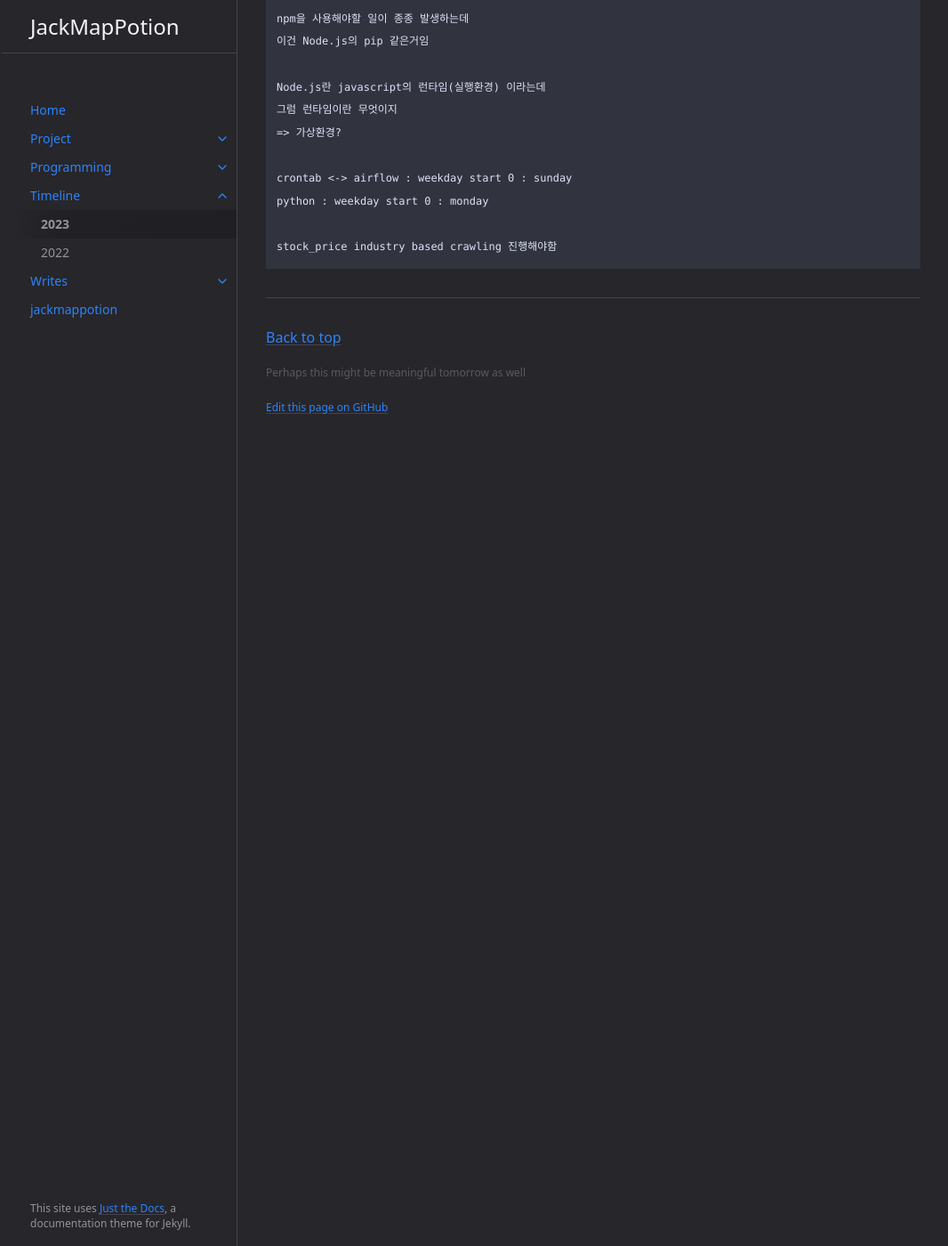
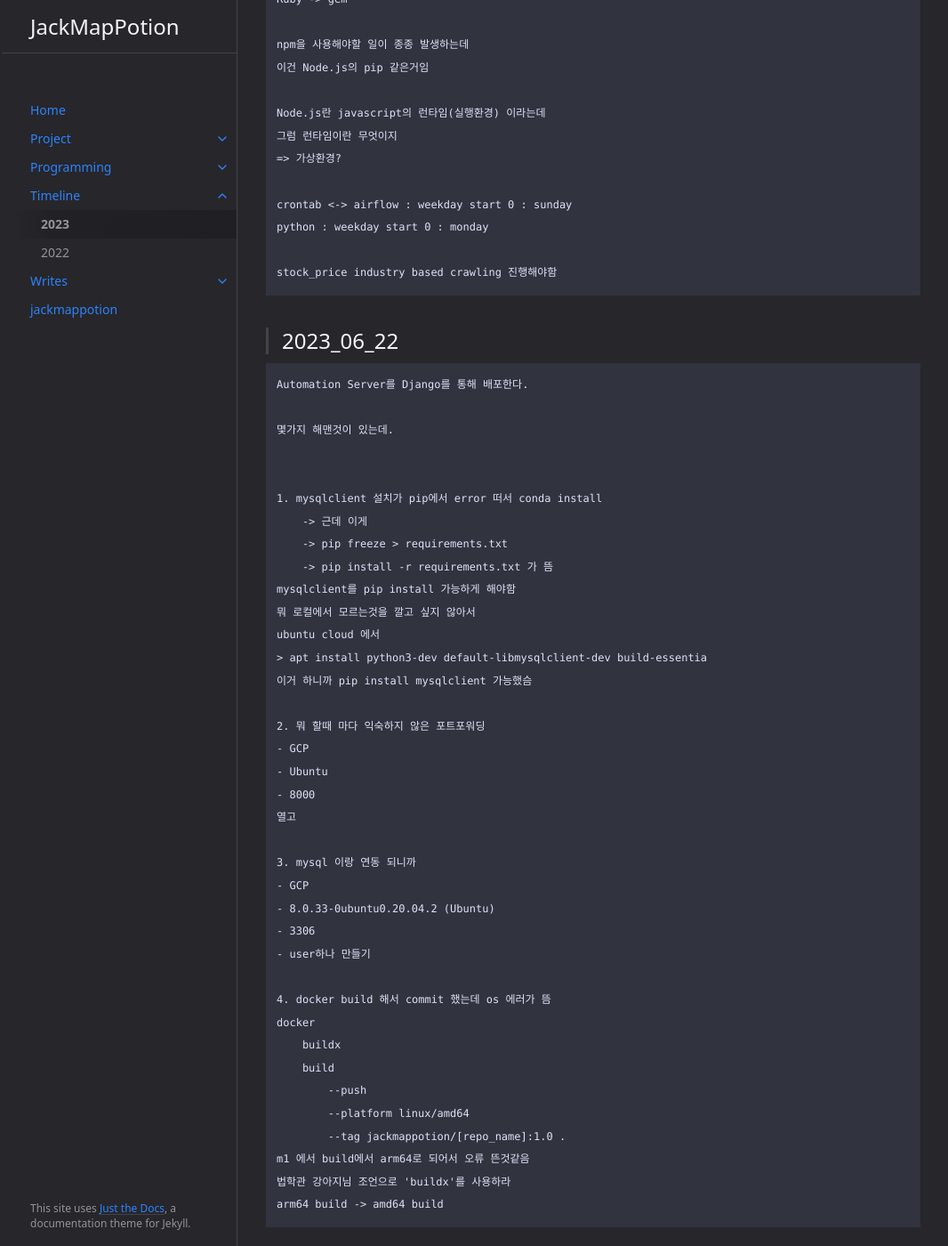
Before and after one commit to jackmappotion/jackmappotion.github.io, a Jekyll site: the page built from docs/timeline/2023.md, in a window 1280 px wide and 1400 px high, scrolled down 3196 px. Shown: the whole window at 89% size, without its empty margins (105-1171 px from the left). Built offline with Jekyll 4.4.1, drawn with Linux system fonts in a browser that asks for light colours.

Commit message:
:heavy_plus_sign: Add docker-release experience

````diff
--- a/docs/timeline/2023.md
+++ b/docs/timeline/2023.md
@@ -140,3 +140,45 @@ python : weekday start 0 : monday
 
 stock_price industry based crawling 진행해야함
 ```
+
+> ## 2023_06_22
+
+```
+Automation Server를 Django를 통해 배포한다.
+
+몇가지 해맨것이 있는데.
+
+
+1. mysqlclient 설치가 pip에서 error 떠서 conda install
+    -> 근데 이게
+    -> pip freeze > requirements.txt
+    -> pip install -r requirements.txt 가 뜸
+mysqlclient를 pip install 가능하게 해야함
+뭐 로컬에서 모르는것을 깔고 싶지 않아서
+ubuntu cloud 에서
+> apt install python3-dev default-libmysqlclient-dev build-essentia
+이거 하니까 pip install mysqlclient 가능했슴
+
+2. 뭐 할때 마다 익숙하지 않은 포트포워딩
+- GCP
+- Ubuntu
+- 8000
+열고
+
+3. mysql 이랑 연동 되니까
+- GCP
+- 8.0.33-0ubuntu0.20.04.2 (Ubuntu)
+- 3306
+- user하나 만들기
+
+4. docker build 해서 commit 했는데 os 에러가 뜸
+docker
+    buildx
+    build
+        --push
+        --platform linux/amd64
+        --tag jackmappotion/[repo_name]:1.0 .
+m1 에서 build에서 arm64로 되어서 오류 뜬것같음
+법학관 강아지님 조언으로 'buildx'를 사용하라
+arm64 build -> amd64 build
+```
````
